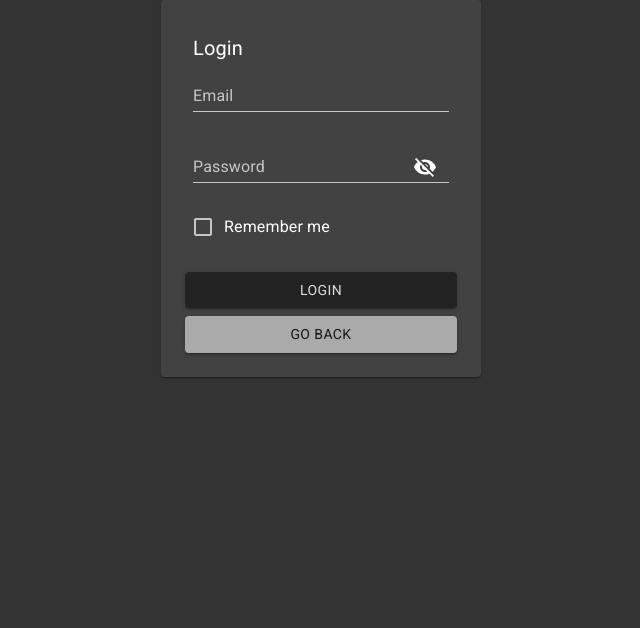
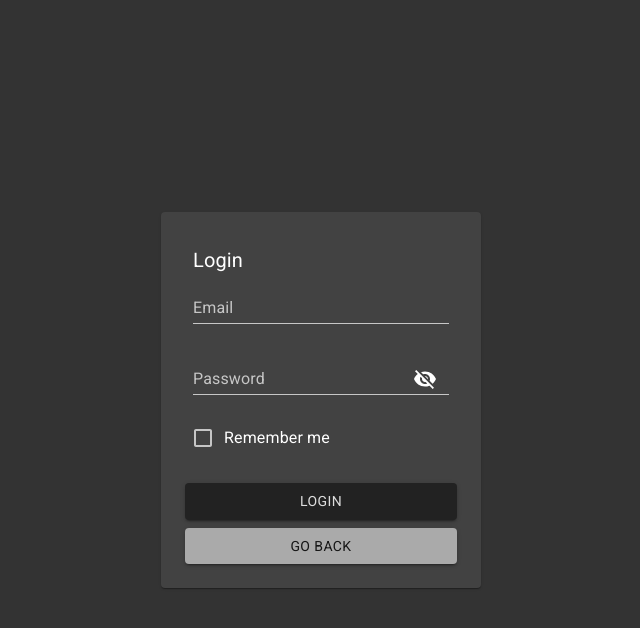
Before and after one commit to kkosmowski/react-board, a React (Create React App) app: page /auth in a window 1280 px wide. Shown: the top 628 px of the page, without its empty margins (319-959 px from the left). Built offline with nearby package versions, Linux system fonts and the light colour scheme.

Commit message:
Styles / Overflow fix

```diff
--- a/src/app/App.tsx
+++ b/src/app/App.tsx
@@ -36,6 +36,8 @@ function App(): ReactElement {
 const AppWrapper = styled.div`
   display: flex;
   flex-direction: column;
+  height: 100%;
+  overflow: auto;
 `;
 
 const theme = createMuiTheme({
--- a/src/index.css
+++ b/src/index.css
@@ -20,6 +20,10 @@ body,
   color: #ddd;
 }
 
+#root {
+  overflow: hidden;
+}
+
 a {
   color: inherit;
   font: inherit;
```
